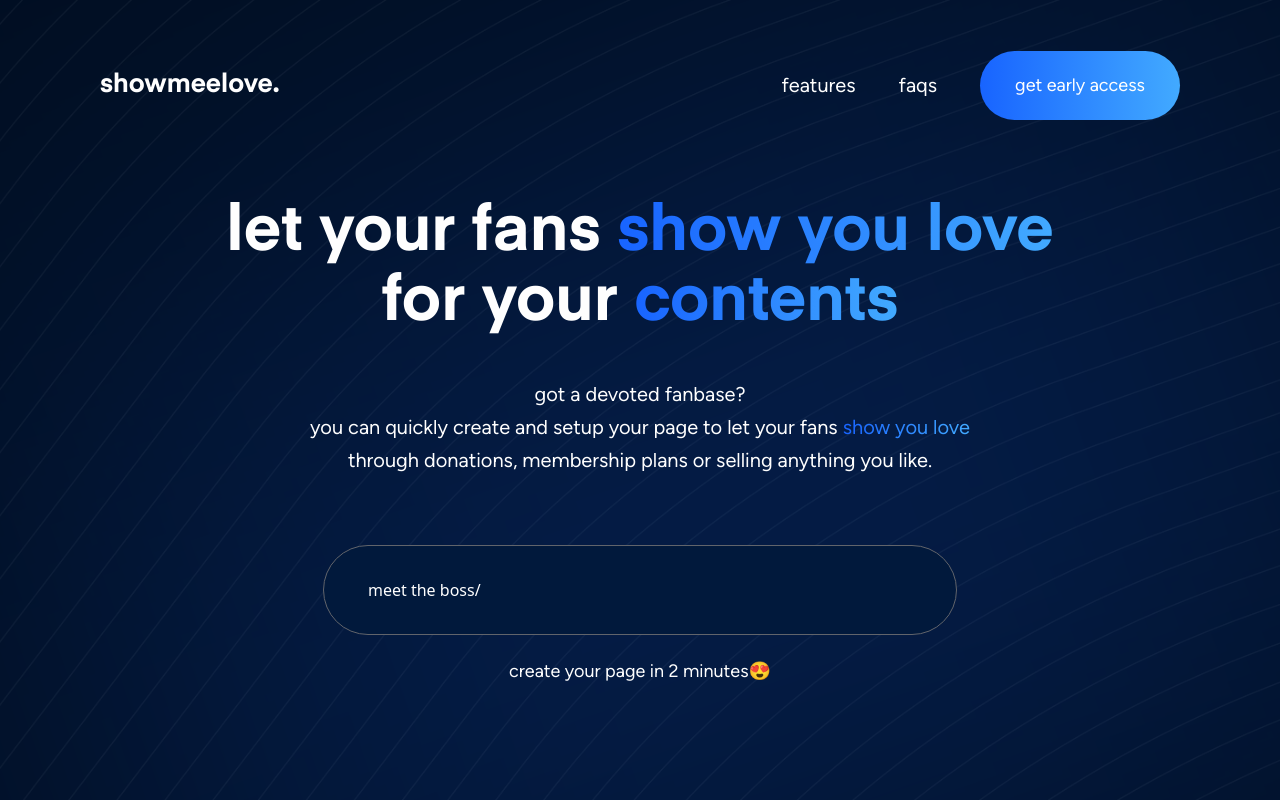
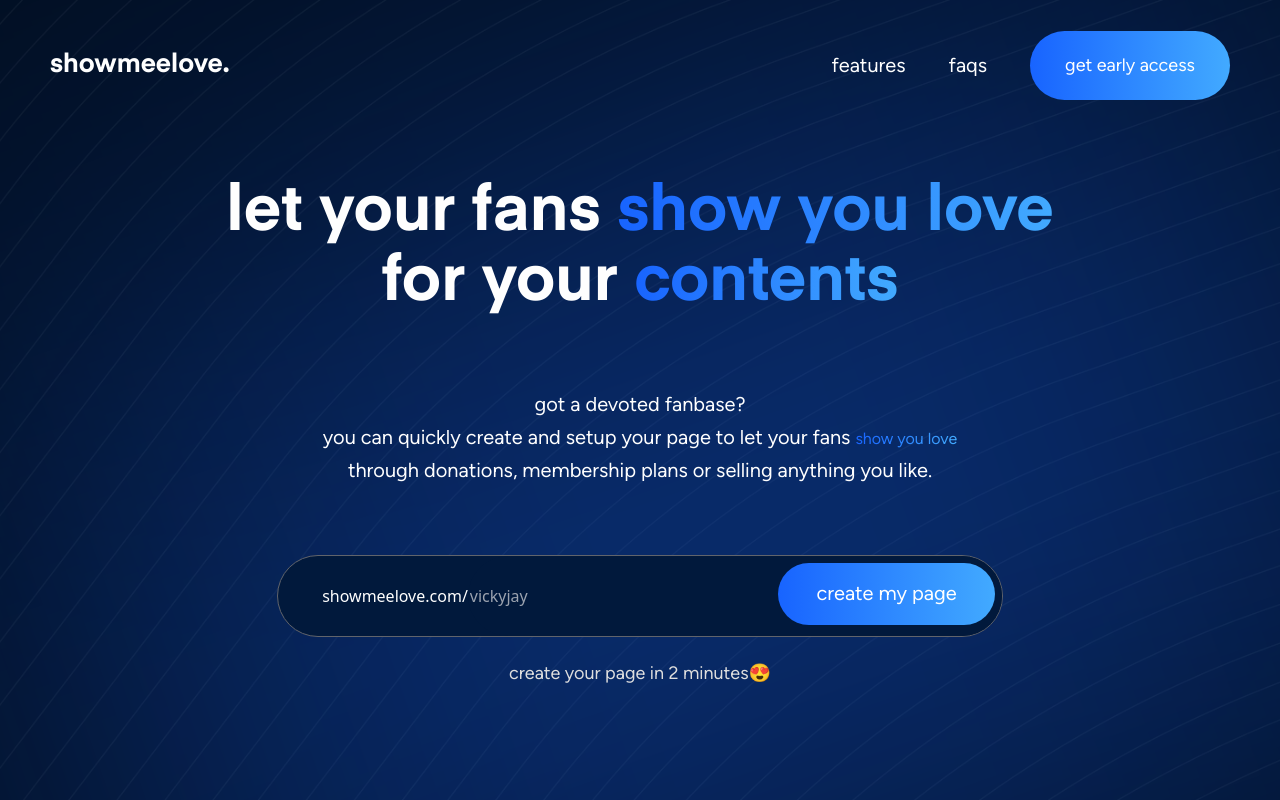
Before and after one commit to showmeelove/sml-landing-page, a React (Vite) app: page / in a window 1280 px wide. Shown: the top 800 px of the page. Built offline with nearby package versions, Linux system fonts and the light colour scheme.

Commit message:
feat: hereo-section ui✔

```diff
--- a/src/App.jsx
+++ b/src/App.jsx
@@ -5,12 +5,16 @@ const App = () => {
     <div className="mx-auto">
       <div className="hero-pattern"></div>
       <div className="gradient"></div>
-      <div className="mt-[50.5px] mx-[100px] m-auto flex justify-between items-center">
-        <h1 className="text-[#FEFEFE] font-Eina01Bold text-[26px] leading-[30.47px] ">
+      <div className="mt-[28px] mx-[19px] md:mt-[30.5px] md:mx-[50px] md:flex md:justify-between md:items-center">
+        <a
+          href="#"
+          className="text-[22px] leading-[25.78px] text-[#FEFEFE] font-Eina01Bold md:text-[26px] md:leading-[30.47px]"
+        >
           showmeelove.
-        </h1>
-        <nav>
-          <ul className="flex justify-between space-x-[43px] items-center">
+        </a>
+
+        <nav className="">
+          <ul className="hidden md:flex md:justify-between md:space-x-[43px] md:items-center">
             <li>
               <a
                 className="text-[20px] font-medium font-figtree leading-[33px] "
@@ -33,8 +37,9 @@ const App = () => {
           </ul>
         </nav>
       </div>
+      {/* large screen hero texts */}
       <div>
-        <h3 className="mx-auto mt-[77px] text-[64px] leading-[70px] text-center max-w-[901px] font-Eina01Bold  ">
+        <h1 className="hidden md:block md:mx-auto md:mt-[77px] md:text-[64px] md:leading-[70px] text-center md:max-w-[901px] font-Eina01Bold">
           let your fans{" "}
           <span className="bg-clip-text text-transparent text-[43px] leading-[49px] md:text-[64px] md:leading-[70px] font-Eina01Bold lowercase bg-gradient-to-r from-[#1864FF] to-[#42AAFF]">
             show you love
@@ -43,13 +48,24 @@ const App = () => {
           <span className="bg-clip-text text-transparent text-[43px] leading-[49px] md:text-[64px] md:leading-[70px] font-Eina01Bold lowercase bg-gradient-to-r from-[#1864FF] to-[#42AAFF]">
             contents
           </span>
-        </h3>
+        </h1>
+      </div>
+      {/* small scrreen hero text */}
+      <div className="mx-auto mt-[71px]">
+        <h1 className="mx-auto md:hidden max-w-[326px] p-[2px] text-[#fefefe] text-[38px] leading-[43px] font-Eina01Bold lowercase text-center">
+          let your fans{" "}
+          <span className="bg-clip-text text-transparent text-[38px] leading-[43px] font-Eina01Bold lowercase bg-gradient-to-r from-[#1864FF] to-[#42AAFF]">
+            show you love
+          </span>{" "}
+          <br />
+          for your contents
+        </h1>
       </div>
       <div>
-        <p className="mx-auto max-w-[700px] text-center mt-[41px] text-[20px] leading-[33px] font-figtree ">
+        <p className="mx-auto max-w-[384px] mt-[29px] text-[16px] leading-[28px] md:max-w-[700px] text-center md:mt-[41px] md:text-[20px] md:leading-[33px] font-figtree font-normal">
           got a devoted fanbase? <br /> you can quickly create and setup your
           page to let your fans{" "}
-          <span className="bg-clip-text text-transparent bg-gradient-to-r from-[#1864FF] to-[#42AAFF]">
+          <span className="bg-clip-text text-transparent text-[16px] leading-[28px] bg-gradient-to-r from-[#1864FF] to-[#42AAFF]">
             show you love
           </span>{" "}
           through donations, membership plans or selling anything you like.
--- a/src/components/form.jsx
+++ b/src/components/form.jsx
@@ -1,22 +1,28 @@
-
 const form = () => {
   return (
     <>
-      <div className="mx-auto flex justify-center items-center">
-        <form className="mx-auto mt-[68px]" action="#" onSubmit={`text/${{}}`}>
-          <div className="flex items-center frelative">
-            {/* <span className="absolute left-10">showmeelove.com/</span>  */}
+      <div className="mx-auto md:flex md:justify-center md:items-center">
+        <form
+          className="mx-auto flex flex-col gap-[15px] jusfity-center items-center mt-[51px] md:mt-[68px] md:relative"
+          action="#"
+        >
+          <div className="md:relative md:flex md:items-center bg-[#01193C] border-[1px] border-[#61646B] rounded-[60px] ">
+            <span className="md:pl-[44px] pl-[30px] text-[#fefefe]">
+              showmeelove.com/
+            </span>
             <input
               type="mail"
-              name="username"
-              value={`meet the boss/`}
-              placeholder="yourname"
-              className="mx-auto bg-[#01193C]  right-0 border-[1px] border-[#61646B] rounded-[60px] pl-[44px] w-[634px] py-[32px] text-[#FFFFFF] "
+              name="create page"
+              placeholder="vickyjay"
+              className="mx-auto py-[18px] mx- w-[200px] bg-[#01193C] outline-none rounded-[60px] md:w-[534px] pl-[2px] md:py-[28px] text-[#A3A3A3]"
             />
           </div>
+          <button className="w-[360px] h-[58px] text-[16px] leading-[33px] rounded-[40px] md:absolute md:top-2 md:bottom-2 md:right-[7.8px] text-center outline-none md:px-[37.74px] font-figtree text-[#ffffff] md:text-[20px] md:w-[217px] md:h-[62px] font-medium md:leading-[25.65px] md:rounded-[35.942px] bg-gradient-to-r from-[#1864FF] to-[#42AAFF] md:bg-[#012C6B]">
+            create my page
+          </button>
         </form>
       </div>
-      <p className="text-[18px] mt-[20px] font-figtree leading-[33px] font-medium text-center ">
+      <p className="text-[14px] leading-[33px] mt-[10px] font-medium text-center text-[#DEDEDE] font-figtree md:text-[18px] md:mt-[20px] md:leading-[33px]">
         create your page in 2 minutes😍
       </p>
     </>
--- a/src/index.css
+++ b/src/index.css
@@ -14,6 +14,7 @@ body{
   background-color:#010E21 ;
   color: #fefefe;
   overflow-x: hidden;
+  /* filter: blur(10px); */
 }
 
 .gradient{
@@ -23,7 +24,7 @@ height: 100%;
 left: calc(50% - 861px/2 - 117.5px);
 top: calc(50% - 861px/2 + 166.5px);
 background: rgba(24, 100, 255, 0.35);
-opacity: 0.5;
+/* opacity: 0.5; */
 filter: blur(200px);
 transform: rotate(-19.25deg);
 z-index: -1;
```
